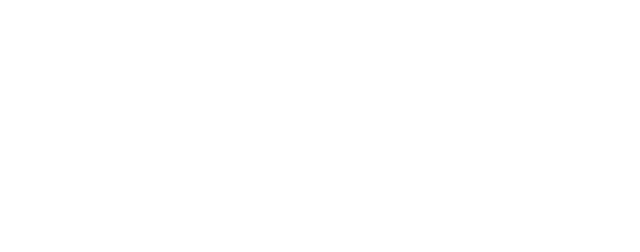
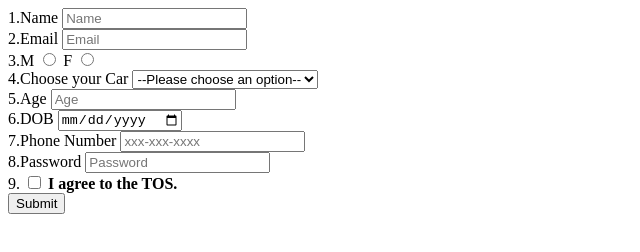
Before and after one commit to acciojob/signup-form-car-Shubhamvibhu, a website: page main.html in a window 1280 px wide. Shown: the whole page, without its empty margins (0-640 px from the left). Drawn offline with Linux system fonts and the light colour scheme.

Commit message:
created a submission

```diff
--- a/main.html
+++ b/main.html
@@ -7,6 +7,54 @@
 </head>
 
 <body>
+	<form id="my form" method="post">
+		<div>
+			<label for="name">1.Name</label>
+			<input type="text" id="name" placeholder="Name" required>
+		</div>
+		<div>
+			<label for="email">2.Email</label>
+			<input type="text" id="Email" placeholder="Email" required>
+		</div>
+		<div>
+			<label for="gender_m">3.M</label>
+			<input type="radio" id="gender_m" name="gender" required>
+			<label for="gender_f">F</label>
+			<input type="radio" id="female_f" name="gender" required>
+		</div>
+		<div>
+			<label for="cars">4.Choose your Car</label>
+			<select name="cars" id="cars" required>
+				 <option value="" disabled selected>--Please choose an option--</option>
+				  <option>BMW</option>
+				  <option>Audi</option>
+				  <option>Mercedez</option>
+			</select>
+		</div>
+		<div>
+			<label for="age">5.Age</label>
+			<input type="number" id="age" min="0" placeholder="Age" required >
+		</div>
+		<div>
+			<label for="dob">6.DOB</label>
+			<input type="date" id="dob" required>
+		</div>
+		<div>
+			<label for="tel">7.Phone Number</label>
+			<input type="tel" name="tel" id="tel" placeholder="xxx-xxx-xxxx">
+		</div>
+		<div>
+			<label for="password">8.Password</label>
+			<input type="password" id="password" placeholder="Password" required>
+		</div>
+		<div>
+			<label for="tos">9.</label>
+			<input type="checkbox" name="tos"id="tos"> <b>I agree to the TOS.</b>
+		</div>
+		<div>
+			<button type="submit">Submit</button>
+		</div>
+	</form>
 	<!-- the entire body must be written by student -->
     <script type="text/javascript" src="./script.js">
 </script>
```
